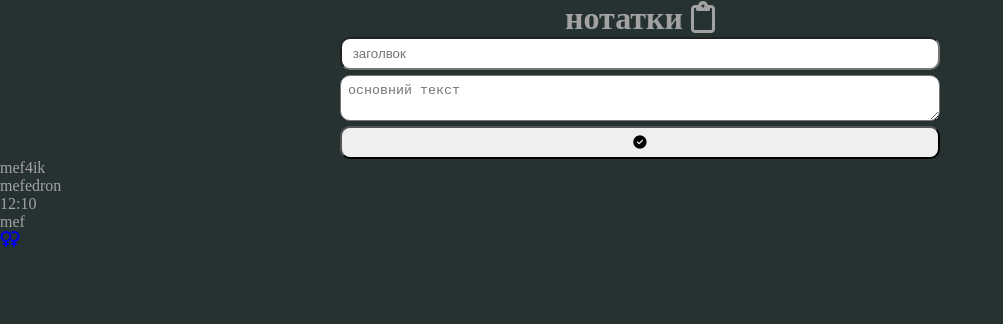
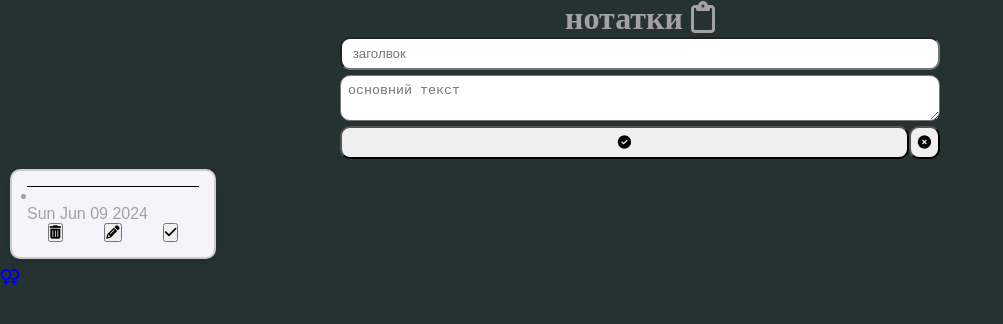
Before and after one commit to Teremki16/not-9-class, a plain HTML site: page index.html in a window 1280 px wide. Both pictures are taken after a click on the button 640 px from the left and 142 px from the top of the page. Shown: the whole page, without its empty margins (0-1003 px from the left). Drawn offline with nearby package versions, Linux system fonts and the light colour scheme.

Commit message:
лисач зроили кнопку і додавання нотаток доробити кнопки

```diff
--- a/index.html
+++ b/index.html
@@ -20,21 +20,33 @@
   <div class="noteForm">
     <input type="text" id="head" placeholder=" заголвок">
     <textarea name="" id="text" placeholder="основний текст"></textarea>
-    <button id="add"><i class="fa-solid fa-circle-check"></i></button>
+    <div class="btns">
+      <button id="add"><i class="fa-solid fa-circle-check"></i></button>
+      <button id="clear"><i class="i class="><i class="fa-solid fa-circle-xmark"></i></i></button>
+    </div>
   </div>
   <div class="notes">
-    <div class="note">
+    <div class="note ">
       <div class="zagolovok">mef4ik</div>
+
       <div class="text">mefedron</div>
+
       <div class="data">12:10</div>
-      <div class="knopka">mef</div>
+      <div class="knopka">
+        <button><i class="fa-solid fa-trash-can"></i></button>
+        <button><i class="fa-solid fa-pencil"></i></button>
+        <button><i class="fa-solid fa-check"></i></button>
+      </div>
     </div>
   </div>
 
 
+
+
+
   <a href="https://www.youtube.com/watch?v=dQw4w9WgXcQ" class="button"><i class="fa-solid fa-venus-double"></i></a>
 
-  <script src="script.js"></script>
+  <script src="script.js" defer></script>
 </body>
 
 
--- a/script.js
+++ b/script.js
@@ -1,29 +1,87 @@
 let notes = []
 
-$(document).ready(function () {
+if(localStorage.getItem("notes")!=null){
+  notes = JSON.parse(localStorage.getItem("notes"))
+  draw()
+}
+
+
   $("#add").on("click", function(){
     let note = {
       title:$("#head").val(),
       text:$("#text").val(),
-      data:new Date().getTime()
+      data:new Date().getTime(),
+      complete: false
     }
     $("#head").val("")
     $("#text").val("")
     notes.push(note)
     console.log(notes)
+    draw()
   })
+
+function draw(){
+  localStorage.setItem("notes",JSON.stringify(notes))
+  $(".notes").empty();
+  notes.forEach((msg)=>{
+    $(".notes").append(`
+      <div class="note ${msg.complete}">
+      <div class="zagolovok">${msg.title}</div>
+      <ul>
+      <li><div class="text">${msg.text}</div></li>
+      </ul>
+      <div class="data">${new Date(msg.data).toDateString()}</div>
+      <div class="knopka">
+        <button onclick="del(${msg.data})"><i class="fa-solid fa-trash-can"></i></button>
+        <button><i class="fa-solid fa-pencil"></i></button>
+        <button><i class="fa-solid fa-check"></i></button>
+      </div>
+    </div>
+      `)
+  })
+}
+
+$("#clear").click(()=>{
+  notes = []
+  draw()
+})
+
+
+function del(id){
+  notes = notes.filter(item => item.data !== id);
+  draw();
+}
 
 
 
+if (objectToModify) {
+  objectToModify.complete = objectToModify.complete
+}
+
+ draw()
+
+
+  function redact(data) {
+    let objectToModify = notes.find(obj => obj.data == data);
+
+
+if(objectToModify) {
+ objectToModify.title = prompt
+}
+}
+
+function complete(data) {
+  let objectToModify = notes.find(obj => obj.data == data);
 
 
 
+if(objectToModify) {
+  objectToModify.complete= !objectToModify.complete
+  draw()
 
 
-
-
-});
-
+}
+}
 
 
 // new Date(data).toDateString()
--- a/style.css
+++ b/style.css
@@ -22,12 +22,72 @@ h1 {
   text-align: center;
 }
 
-#head, #text, #add{
+#head, #text, #add, #clear{
   border-radius: 10px;
   padding: 7px;
 }
 
+.btns{
+  display: flex;
+}
+
+#add{
+  flex-grow: 1;
+}
+
 .a{
-  border: 1px solid black;
-  display:fixed;
+
+
+ position: fixed;}
+
+
+.note {
+  gap: 10px;
+  background-color: white;
+  padding: 10px;
+  border-radius: 10px;
 }
+
+.notes{
+  display: grid;
+  grid-template-columns: repeat(auto-fill, minmax(200px, 1fr));
+  gap: 0.3rem;
+  margin: 10px;
+
+}
+
+.note {
+  border: 2px solid #ccc;
+  padding: 15px;
+  border-radius: 10px;
+  background-color: #f4f4f9;
+  box-shadow: 0 4px 8px rgba(0, 0, 0, 0.1);
+  font-family: 'Arial', sans-serif;
+
+}
+
+
+.zagolovok {
+  font-size: larger;
+  color: rgb(51, 48, 48);
+  text-align: center;
+  border-bottom: 1px solid black;
+}
+
+.knopka {
+  display: flex;
+  justify-content: space-around;
+
+}
+.note ul{
+  padding-left: 10px;
+}
+
+.note.true{
+  text-decoration: line-through;
+  opacity: 0.5;
+  color: gray;
+}
+/* .text ::before {
+  text-decoration:dotted;
+} */
```
